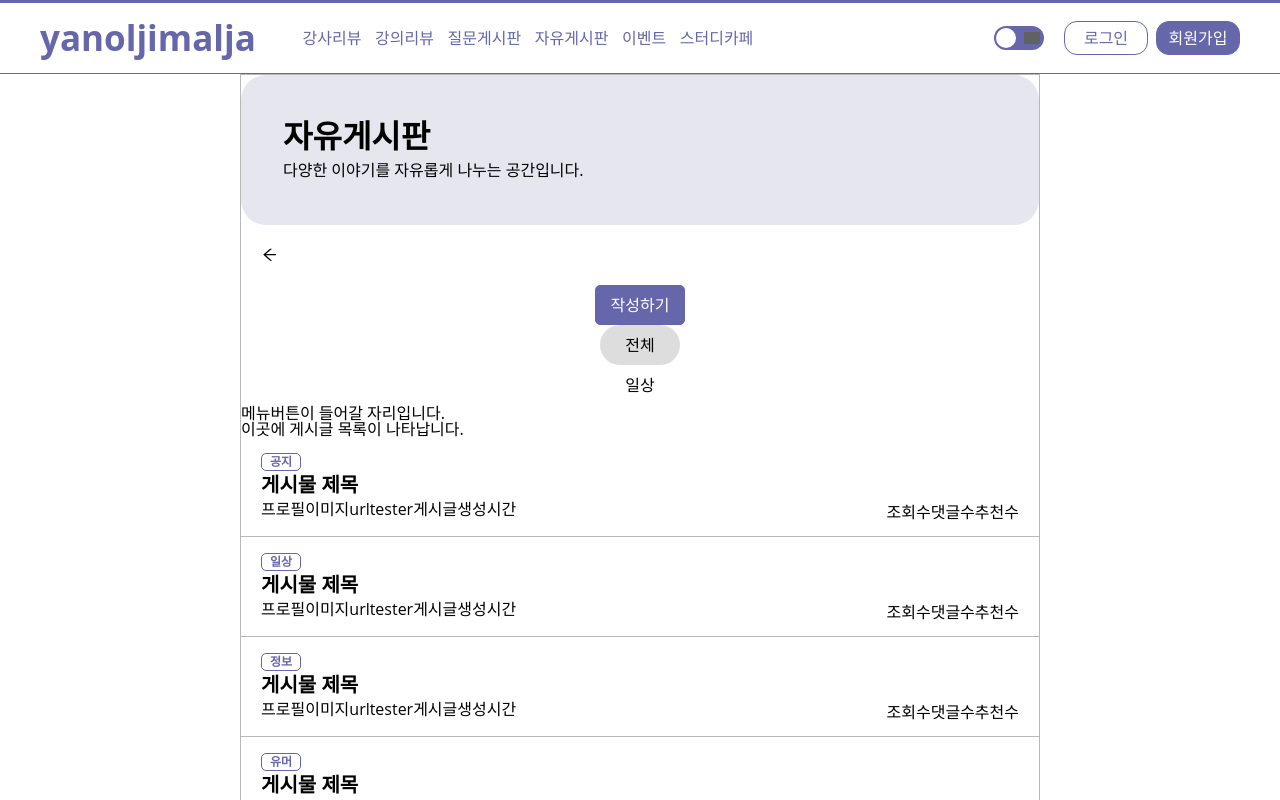
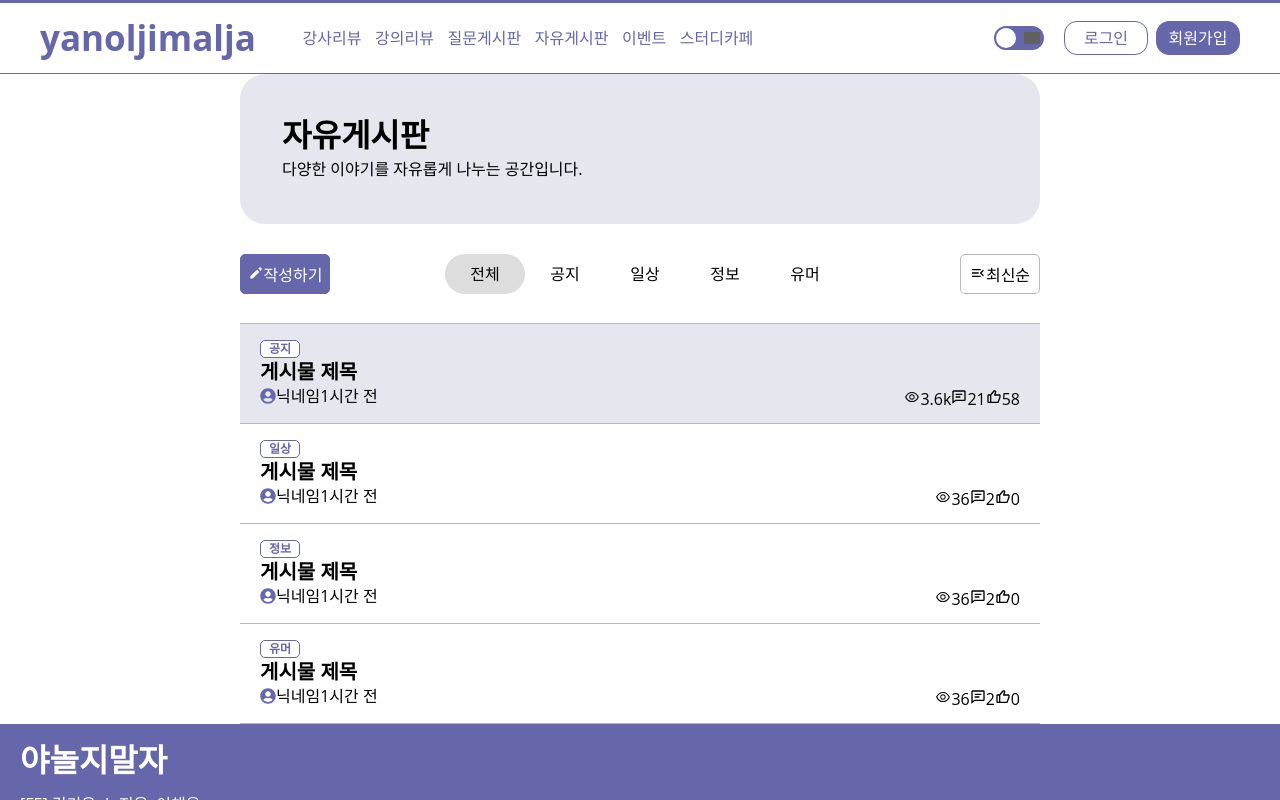
Before and after one commit to codestates-seb/seb42_main_027, a React (Create React App) app in the folder client/: page /free in a window 1280 px wide. Shown: the top 800 px of the page. Built offline with nearby package versions, Linux system fonts and the light colour scheme; grey boxes are pictures that could not be loaded.

Commit message:
feat: 게시판 컴포넌트 생성, 라우터 경로 추가

```diff
--- a/client/src/Router.tsx
+++ b/client/src/Router.tsx
@@ -4,6 +4,8 @@ import Main from 'pages/MainPage';
 import Login from 'pages/Login';
 import QnABoard from 'pages/qnABoard/QnABoard';
 import FreeBoard from 'pages/freeBoard/FreeBoard';
+import PostList from 'components/board/postList';
+import PostContent from 'components/board/postContent';
 import ReviewPage from 'pages/review/ReviewPage';
 import ReviewPageDetail from 'pages/review/ReviewPageDetail';
 import CreateTeacher from 'pages/review/CreateTeacher';
@@ -29,7 +31,13 @@ function Router() {
         </Route>
 
         <Route path="/qna" element={<QnABoard />} />
-        <Route path="/free" element={<FreeBoard />} />
+
+        <Route path="free/*" element={<FreeBoard />}>
+          <Route path="write" element={<PostList />} />
+          <Route path="write" element={<PostContent />} />
+          <Route path="edit" element={<PostContent />} />
+        </Route>
+
         <Route path="/ReviewPage" element={<ReviewPage />} />
         <Route
           path="/ReviewPageDetail/:teacherId"
--- /dev/null
+++ b/client/src/components/board/boardMenu.tsx
@@ -0,0 +1,112 @@
+import { useState } from 'react';
+import { Link } from 'react-router-dom';
+
+import styled from 'styled-components';
+import theme from 'theme';
+import Button from 'components/common/Button';
+import { HiPencil } from 'react-icons/hi';
+import { MdMenuOpen } from 'react-icons/md';
+
+function FreeBoardMenu() {
+  const [selectMenu, isSelectMenu] = useState('0');
+
+  const menuSelectHandler = (e: React.MouseEvent<HTMLButtonElement>) => {
+    if (e.target instanceof Element) {
+      isSelectMenu(e.target.id);
+    }
+  };
+  return (
+    <MenuDiv>
+      <Link to="write">
+        <Button.WriteBtn>
+          <HiPencil />
+          작성하기
+        </Button.WriteBtn>
+      </Link>
+      <Category>
+        {selectMenu === '0' ? (
+          <Button.SubMenuBtn
+            id="0"
+            className="selected"
+            onClick={menuSelectHandler}
+          >
+            전체
+          </Button.SubMenuBtn>
+        ) : (
+          <Button.SubMenuBtn id="0" onClick={menuSelectHandler}>
+            전체
+          </Button.SubMenuBtn>
+        )}
+        {selectMenu === '1' ? (
+          <Button.SubMenuBtn
+            id="1"
+            className="selected"
+            onClick={menuSelectHandler}
+          >
+            공지
+          </Button.SubMenuBtn>
+        ) : (
+          <Button.SubMenuBtn id="1" onClick={menuSelectHandler}>
+            공지
+          </Button.SubMenuBtn>
+        )}
+        {selectMenu === '2' ? (
+          <Button.SubMenuBtn
+            id="2"
+            className="selected"
+            onClick={menuSelectHandler}
+          >
+            일상
+          </Button.SubMenuBtn>
+        ) : (
+          <Button.SubMenuBtn id="2" onClick={menuSelectHandler}>
+            일상
+          </Button.SubMenuBtn>
+        )}
+        {selectMenu === '3' ? (
+          <Button.SubMenuBtn
+            id="3"
+            className="selected"
+            onClick={menuSelectHandler}
+          >
+            정보
+          </Button.SubMenuBtn>
+        ) : (
+          <Button.SubMenuBtn id="3" onClick={menuSelectHandler}>
+            정보
+          </Button.SubMenuBtn>
+        )}
+        {selectMenu === '4' ? (
+          <Button.SubMenuBtn
+            id="4"
+            className="selected"
+            onClick={menuSelectHandler}
+          >
+            유머
+          </Button.SubMenuBtn>
+        ) : (
+          <Button.SubMenuBtn id="4" onClick={menuSelectHandler}>
+            유머
+          </Button.SubMenuBtn>
+        )}
+      </Category>
+      <Button.FilterBtn>
+        <MdMenuOpen />
+        최신순
+      </Button.FilterBtn>
+    </MenuDiv>
+  );
+}
+
+const MenuDiv = styled.div`
+  display: flex;
+  justify-content: space-between;
+  align-items: center;
+  width: 100%;
+  height: 100px;
+  border-bottom: 1px solid ${theme.colors.gray};
+`;
+
+const Category = styled.div``;
+
+export default FreeBoardMenu;
--- a/client/src/components/board/dummyData.tsx
+++ b/client/src/components/board/dummyData.tsx
@@ -1,76 +1,54 @@
-// interface PostData {
-//   id?: 1;
-//   username?: 'tester';
-//   category?: '분류';
-//   title?: '게시물 제목';
-//   content?: '게시물 내용';
-//   createdAt?: '게시글생성일';
-//   updatedAt?: '게시글수정일';
-// }
-
-// export const dummyData: PostData[] = [
-//   {
-//     id: 1,
-//     username: 'tester',
-//     category: '분류',
-//     title: '게시물 제목',
-//     content: '게시물 내용',
-//     createdAt: '게시글생성일',
-//     updatedAt: '게시글수정일',
-//   },
-// ];
-
 export const dummyData = [
   {
     id: 1,
     category: '공지',
-    username: 'tester',
+    username: '닉네임',
     userimg: '프로필이미지url',
     title: '게시물 제목',
     content: '게시물 내용',
-    view: '조회수',
-    comment: '댓글수',
-    vote: '추천수',
-    createdAt: '게시글생성시간',
+    view: '3.6k',
+    comment: '21',
+    vote: '58',
+    createdAt: '1시간 전',
     updatedAt: '게시글수정시간',
   },
   {
     id: 2,
     category: '일상',
-    username: 'tester',
+    username: '닉네임',
     userimg: '프로필이미지url',
     title: '게시물 제목',
     content: '게시물 내용',
-    view: '조회수',
-    comment: '댓글수',
-    vote: '추천수',
-    createdAt: '게시글생성시간',
+    view: '36',
+    comment: '2',
+    vote: '0',
+    createdAt: '1시간 전',
     updatedAt: '게시글수정시간',
   },
   {
     id: 3,
     category: '정보',
-    username: 'tester',
+    username: '닉네임',
     userimg: '프로필이미지url',
     title: '게시물 제목',
     content: '게시물 내용',
-    view: '조회수',
-    comment: '댓글수',
-    vote: '추천수',
-    createdAt: '게시글생성시간',
+    view: '36',
+    comment: '2',
+    vote: '0',
+    createdAt: '1시간 전',
     updatedAt: '게시글수정시간',
   },
   {
     id: 4,
     category: '유머',
-    username: 'tester',
+    username: '닉네임',
     userimg: '프로필이미지url',
     title: '게시물 제목',
     content: '게시물 내용',
-    view: '조회수',
-    comment: '댓글수',
-    vote: '추천수',
-    createdAt: '게시글생성시간',
+    view: '36',
+    comment: '2',
+    vote: '0',
+    createdAt: '1시간 전',
     updatedAt: '게시글수정시간',
   },
 ];
--- /dev/null
+++ b/client/src/components/board/postContent.tsx
@@ -0,0 +1,21 @@
+import styled from 'styled-components';
+import theme from 'theme';
+
+import GoBackMenu from './goBackMenu';
+
+function PostContent() {
+  return (
+    <Container>
+      <GoBackMenu />
+      <h1>글 작성 페이지입니다.</h1>
+    </Container>
+  );
+}
+
+const Container = styled.div`
+  display: flex;
+  flex-direction: column;
+  width: 100%;
+`;
+
+export default PostContent;
--- a/client/src/components/board/postList.tsx
+++ b/client/src/components/board/postList.tsx
@@ -2,6 +2,7 @@ import { useState } from 'react';
 import styled from 'styled-components';
 
 import { dummyData } from './dummyData';
+import FreeBoardMenu from './boardMenu';
 import PostTitleBlock from './postTitleBlock';
 
 interface PostData {
@@ -23,14 +24,7 @@ function PostList() {
 
   return (
     <Container>
-      <div>
-        {isPending ? (
-          <h1>로딩페이지가 들어갈 자리입니다.</h1>
-        ) : (
-          <h1>메뉴버튼이 들어갈 자리입니다.</h1>
-        )}
-      </div>
-      <div>
+      <FreeBoardMenu />
       {isPending ? (
         <h1>로딩페이지가 들어갈 자리입니다.</h1>
       ) : (
@@ -39,17 +33,13 @@ function PostList() {
             <h1>작성된 게시물이 없습니다.</h1>
           ) : (
             <div>
-                <h1>이곳에 게시글 목록이 나타납니다.</h1>
-                <div>
               {dummyData.map((ele: PostData) => {
                 return <PostTitleBlock key={ele.id} ele={ele} />;
               })}
             </div>
-              </div>
           )}
         </div>
       )}
-      </div>
     </Container>
   );
 }
--- a/client/src/components/board/postTitleBlock.tsx
+++ b/client/src/components/board/postTitleBlock.tsx
@@ -1,5 +1,8 @@
 import styled from 'styled-components';
 import theme from 'theme';
+import { FaUserCircle } from 'react-icons/fa';
+import { AiOutlineEye } from 'react-icons/ai';
+import { BiCommentDetail, BiLike } from 'react-icons/bi';
 
 interface PostData {
   id: number;
@@ -24,18 +27,29 @@ function PostTitleBlock(ele: Props) {
   const data = ele;
 
   return (
-    <Container>
+    <Container className={data.ele.category === '공지' ? 'notice' : ''}>
       <Category>{data.ele.category}</Category>
       <Title>{data.ele.title}</Title>
       <UserData>
-        <div>{data.ele.userimg}</div>
+        <ProfileImg>
+          <FaUserCircle className="user-profile-img" />
+        </ProfileImg>
         <div>{data.ele.username}</div>
         <div>{data.ele.createdAt}</div>
       </UserData>
       <Count>
-        <div>{data.ele.view}</div>
-        <div>{data.ele.comment}</div>
-        <div>{data.ele.vote}</div>
+        <div>
+          <AiOutlineEye />
+          {data.ele.view}
+        </div>
+        <div>
+          <BiCommentDetail />
+          {data.ele.comment}
+        </div>
+        <div>
+          <BiLike />
+          {data.ele.vote}
+        </div>
       </Count>
     </Container>
   );
@@ -49,6 +63,10 @@ const Container = styled.div`
   height: 100px;
   padding: 1rem ${theme.gap.px20};
   border-bottom: 1px solid ${theme.colors.gray};
+
+  &.notice {
+    background-color: ${theme.colors.palePurple};
+  }
 `;
 
 const Category = styled.div`
@@ -62,6 +80,7 @@ const Category = styled.div`
   font-size: ${theme.fontSizes.sm};
   font-weight: bold;
   color: ${theme.colors.pointColor};
+  background-color: ${theme.colors.white};
   margin-bottom: 4px;
 `;
 
@@ -80,6 +99,19 @@ const UserData = styled.div`
   display: flex;
 `;
 
+const ProfileImg = styled.div`
+  display: flex;
+  justify-content: center;
+  align-items: center;
+  width: 16px;
+  height: 16px;
+
+  > .user-profile-img {
+    width: ;
+    filter: ${theme.filterColors.pointColor};
+  }
+`;
+
 const Count = styled.div`
   display: flex;
   position: absolute;
--- a/client/src/pages/freeBoard/FreeBoard.tsx
+++ b/client/src/pages/freeBoard/FreeBoard.tsx
@@ -1,10 +1,10 @@
-import React from 'react';
+import { Routes, Route } from 'react-router-dom';
+
 import styled from 'styled-components';
-import Button from 'components/common/Button';
 import theme from 'theme';
 
 import PostList from 'components/board/postList';
-import GoBackMenu from 'components/board/goBackMenu';
+import PostContent from 'components/board/postContent';
 
 function FreeBoard() {
   return (
@@ -14,11 +14,11 @@ function FreeBoard() {
           <H2>자유게시판</H2>
           <p>다양한 이야기를 자유롭게 나누는 공간입니다.</p>
         </Title>
-        <GoBackMenu />
-        <Button.WriteBtn>작성하기</Button.WriteBtn>
-        <Button.SubMenuBtn className="selected">전체</Button.SubMenuBtn>
-        <Button.SubMenuBtn>일상</Button.SubMenuBtn>
-        <PostList />
+        <Routes>
+          <Route path="/" element={<PostList />} />
+          <Route path="write" element={<PostContent />} />
+          <Route path="edit" element={<PostContent />} />
+        </Routes>
       </Main>
     </Container>
   );
@@ -39,7 +39,6 @@ const Main = styled.div`
   height: 100%;
   max-width: 62.5%;
   margin: 0 auto;
-  border: 1px solid ${theme.colors.gray};
 `;
 
 const Title = styled.div`
```
Lines whose indentation alone changed are shown as unchanged.
